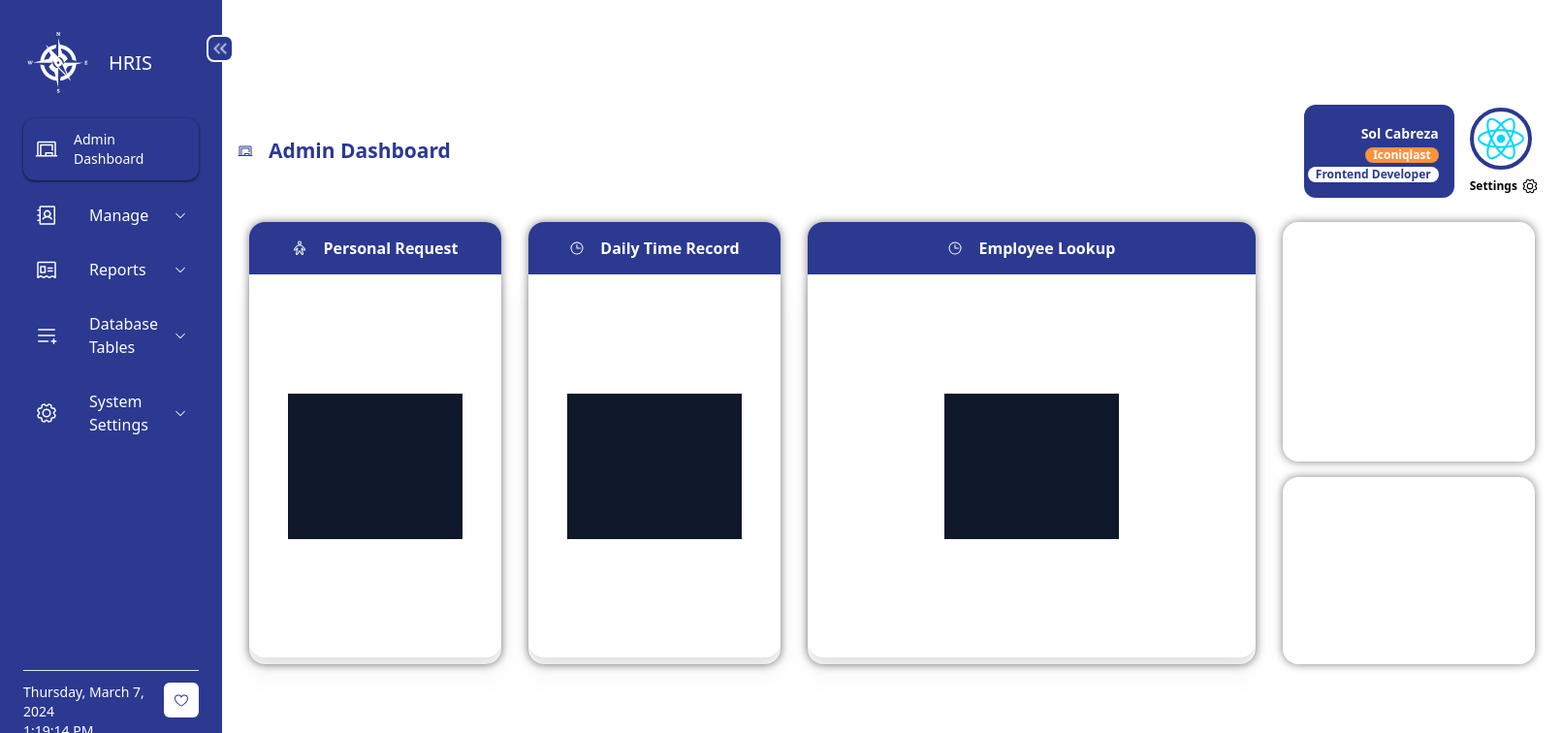
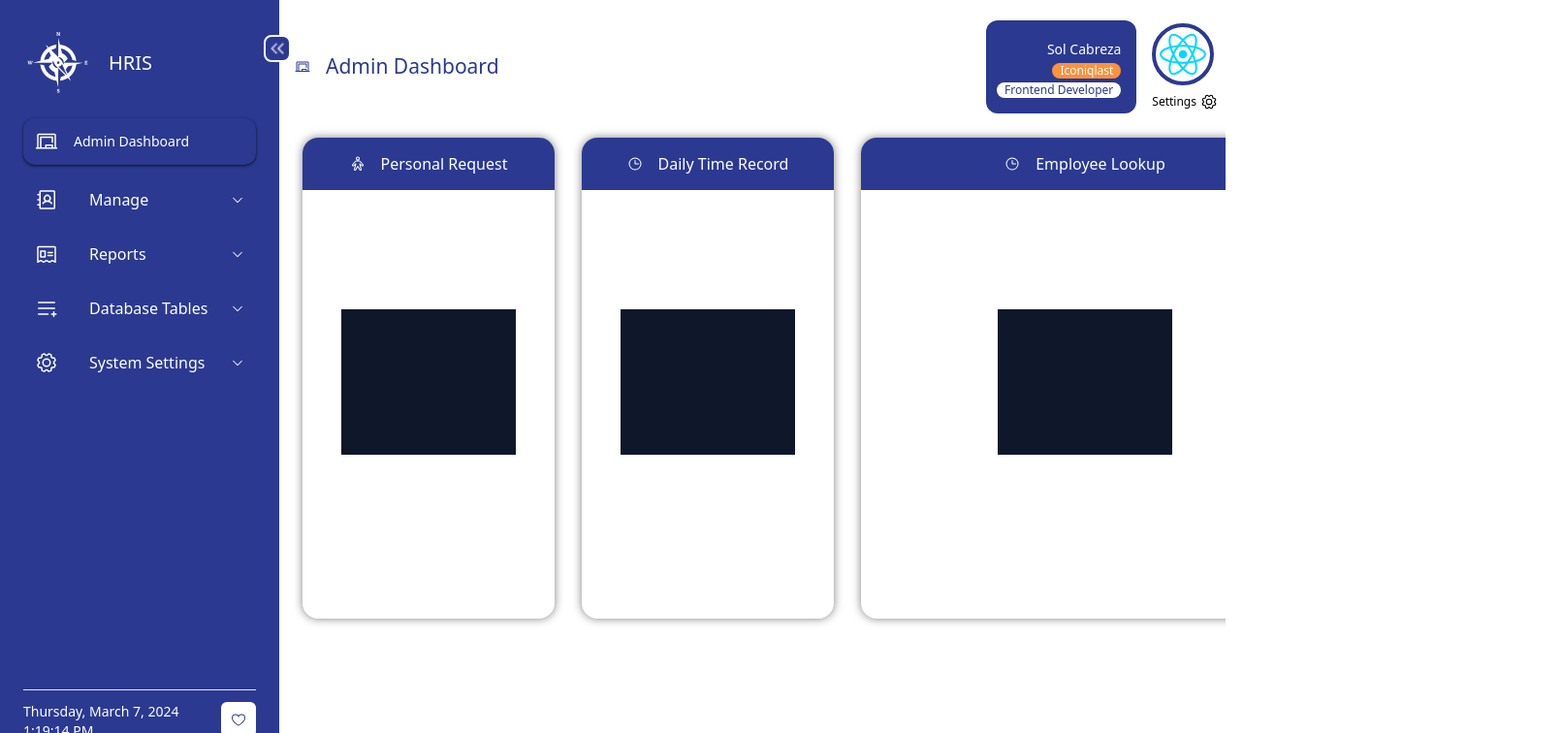
Before and after one commit to solcabz/react-hris, a React (Vite) app: page /admin in a window 1280 px wide. Shown: the top 756 px of the page at 97% size, 1611 px wide, since content can reach past the window. Built offline with nearby package versions, Linux system fonts and the light colour scheme; sample sign-in values are in the browser's storage.

Commit message:
adjusted layout

```diff
--- a/src/App.jsx
+++ b/src/App.jsx
@@ -53,10 +53,10 @@ function App() {
           path="/admin/*"
           element={
             user && getUserRole() === "admin" ? (
-              <div className="flex w-screen  ">
+              <div className="flex w-auto ">
                 {/* Admin Sidebar */}
                 <Sidebar />
-                <div className="p-4 flex justify-center items-center font-semibold flex-1 h-screen w-auto max-sm:p-2">
+                <div className="p-4 flex-1 h-screen w-[1800px] overflow-x-auto">
                   <Routes>
                     <Route index element={<Home />} />
                     <Route
@@ -87,7 +87,7 @@ function App() {
             user && getUserRole() === "user" ? (
               <div className="flex">
                 <UserSidebar />
-                <div className="p-7 font-semibold flex-1 h-screen  items-center max-sm:p-2 ">
+                <div className="p-7 font-semibold flex-1 h-screen items-center ">
                   <Routes>
                     <Route
                       index
--- a/src/Components/Tools/Calendar/Calendar.jsx
+++ b/src/Components/Tools/Calendar/Calendar.jsx
@@ -21,7 +21,7 @@ function Calendar() {
 
   return (
     <>
-      <div className="flex   div-x-2 gap-10 h-96 items-center">
+      <div className="flex justify-center div-x-2 gap-10 h-screen items-center">
         {/* schedule */}
         <div className="h-96 w-96 pt-2">
           <h1 className="text-[21px] text-hover-active  ">
--- a/src/Components/admin/Home.jsx
+++ b/src/Components/admin/Home.jsx
@@ -4,9 +4,25 @@ import { Gear, Person, Clock } from "@phosphor-icons/react";
 import { Link } from "react-router-dom";
 
 function Home() {
+  // In your component's styles
+  const containerStyles = {
+    overflowY: "auto",
+    scrollbarColor: "#2B388C transparent", // Specify your desired color for the scrollbar
+    scrollbarWidth: "thin",
+    WebkitScrollbarTrack: {
+      borderRadius: "10px", // Adjust the border-radius to your preference
+    },
+    WebkitScrollbarThumb: {
+      background: "#2B388C", // Specify your desired color for the scrollbar thumb
+      borderRadius: "10px", // Adjust the border-radius to match the track
+    },
+    WebkitScrollbarButton: {
+      display: "none", // Hide the arrow buttons
+    },
+  };
   return (
     <>
-      <div className="">
+      <div className="w-full overflow-x-hidden">
         <div className="flex justify-between max-sm:flex-col-reverse gap-[15px] ">
           <div className="flex items-center text-costum-blue">
             <span className="mr-4">
@@ -43,7 +59,10 @@ function Home() {
         </div>
 
         {/* body */}
-        <div className="flex h-[480px] mt-2 gap-7 p-3">
+        <div
+          className="flex w-[1980] mt-2 gap-7 py-3 px-2 mb- overflow-x-auto"
+          style={containerStyles}
+        >
           <div
             className="w-[260px] rounded-2xl"
             style={{
@@ -54,7 +73,7 @@ function Home() {
               <Person size={16} />
               <span className="text-[16px]">Personal Request</span>
             </div>
-            <div className="flex justify-center w-[260px] items-center h-[395px] rounded-b-2xl  drop-shadow-xl shadow-gray-900 bg-white">
+            <div className="flex justify-center w-[260px] items-center h-[395px] rounded-b-2xl bg-white">
               <div className="h-[150px] w-[180px] bg-slate-900"></div>
             </div>
           </div>
@@ -70,7 +89,7 @@ function Home() {
               <span className="text-[16px]">Daily Time Record</span>
             </div>
 
-            <div className="flex justify-center w-[260px] items-center  h-[395px] rounded-b-2xl  drop-shadow-xl shadow-gray-900 bg-white">
+            <div className="flex justify-center w-[260px] items-center  h-[395px] rounded-b-2xl bg-white">
               <div className="h-[150px] w-[180px] bg-slate-900"></div>
             </div>
           </div>
@@ -85,20 +104,20 @@ function Home() {
               <Clock size={16} />
               <span className="text-[16px]">Employee Lookup</span>
             </div>
-            <div className="flex justify-center w-[462px] items-center h-[395px] rounded-b-2xl  drop-shadow-xl shadow-gray-900 bg-white">
+            <div className="flex justify-center w-[462px] items-center h-[395px] rounded-b-2xl bg-white">
               <div className="h-[150px] w-[180px] bg-slate-900"></div>
             </div>
           </div>
 
           <div className="flex flex-col gap-4 w-[260px] ">
             <div
-              className="h-[270px] flex py-[15px] text-white bg-white rounded-2xl items-center justify-center"
+              className="h-[270px] w-[260px] flex py-[15px] text-white bg-white rounded-2xl items-center justify-center"
               style={{
                 boxShadow: "0px 0px 10px 0px rgba(0,0,0,0.5)",
               }}
             ></div>
             <div
-              className="h-[210px] flex py-[15px] text-white bg-white rounded-2xl items-center justify-center"
+              className="h-[210px] w-[260px] flex py-[15px] text-white bg-white rounded-2xl items-center justify-center"
               style={{
                 boxShadow: "0px 0px 10px 0px rgba(0,0,0,0.5)",
               }}
```
